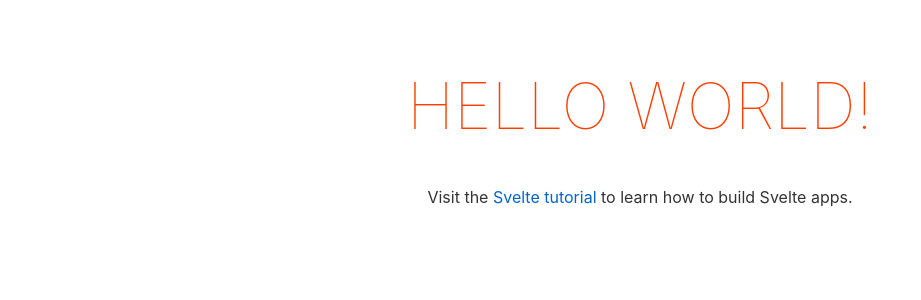
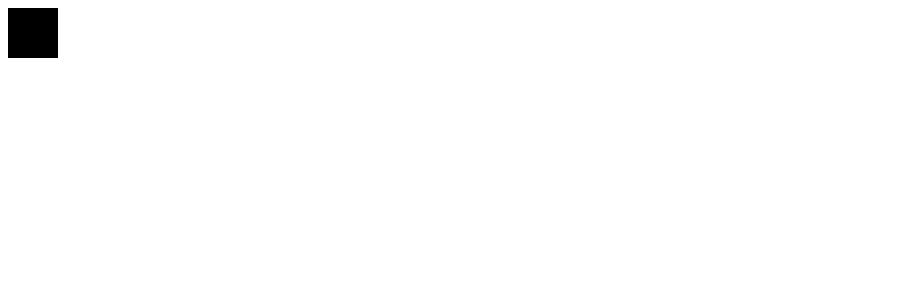
Before and after one commit to jflam/everyday, a Svelte app: page / in a window 1280 px wide. Shown: the top 300 px of the page, without its empty margins (0-921 px from the left). Built offline with nearby package versions, Linux system fonts and the light colour scheme.

Commit message:
simple toggle state for a square div that represents a day -- step 1 and 2 complete in plan

```diff
--- a/src/App.svelte
+++ b/src/App.svelte
@@ -1,8 +1,8 @@
 <!--
 	Plan:
 
-	1. Create a simple day component within App.svelte
-	2. Add event handler for click to toggle complete state for that day
+	1. DONE Create a simple day component within App.svelte
+	2. DONE Add event handler for click to toggle complete state for that day
 	3. Refactor day component into day.svelte file and import into app.svelte
 	4. Write a loop to create a week's worth of day components
 	5. Add a Svelte store for persisting the state of those components
@@ -11,32 +11,30 @@
 	8. Add routes that accomodate different goals (e.g., floss or cook meal)
 	9. Add a way to synchronize user state to an OAuth based file store, e.g., Dropbox or OneDrive
 	10. Add a way to synchronize user state to Fluid Framework and repackage app as a Fluid component
-
 -->
 
+<script>
+	export let clicked = false;
 
-<script>
-	export let name;
+	function handleClick() {
+		clicked = !clicked;
+	}
 </script>
 
 <main>
-	<h1>Hello {name}!</h1>
-	<p>Visit the <a href="https://svelte.dev/tutorial">Svelte tutorial</a> to learn how to build Svelte apps.</p>
+	<div on:click={handleClick} class={clicked ? 'selected': ''}></div>
 </main>
 
 <style>
-	main {
-		text-align: center;
-		padding: 1em;
-		max-width: 240px;
-		margin: 0 auto;
+	div {
+		/* TODO: parameterize height once refactored into component */
+	 	height: 50px;
+		width: 50px;
+		background-color: black;
 	}
 
-	h1 {
-		color: #ff3e00;
-		text-transform: uppercase;
-		font-size: 4em;
-		font-weight: 100;
+	.selected {
+		background-color: yellow;
 	}
 
 	@media (min-width: 640px) {
```
